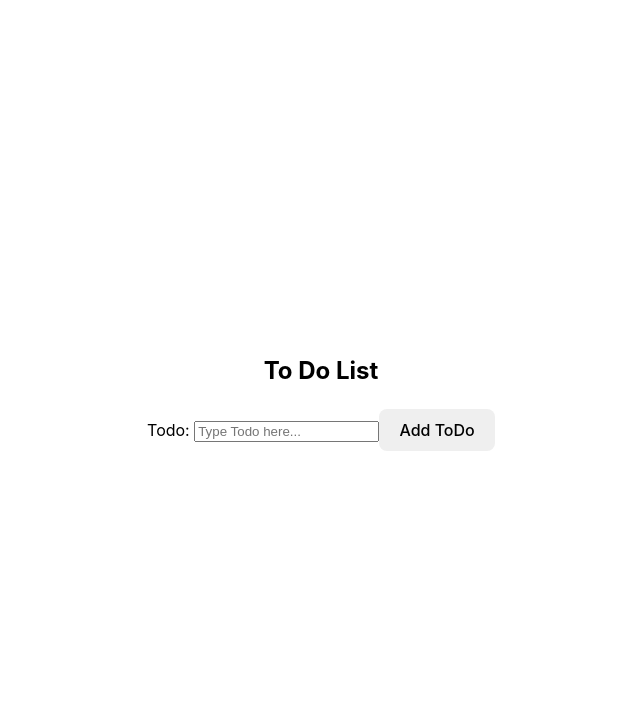
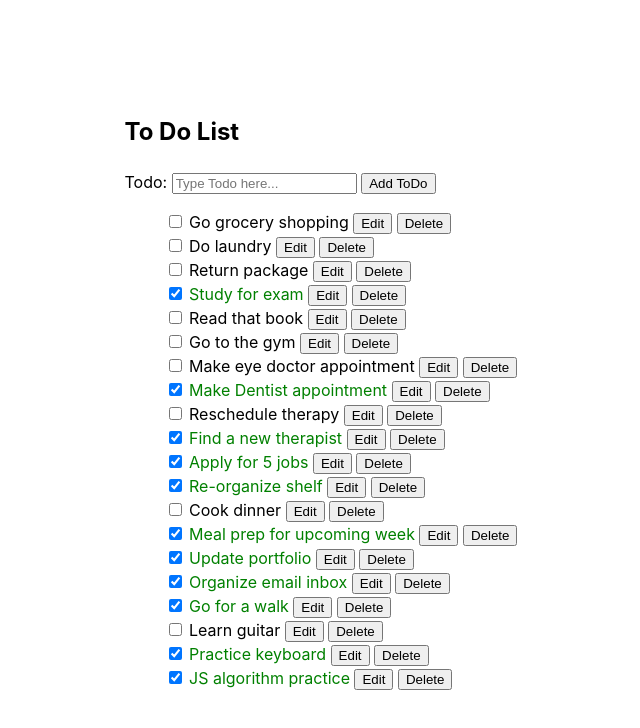
Before and after one commit to swelbeck/ralab320.9.1, a React (Vite) app: page / in a window 1280 px wide. Shown: the top 728 px of the page, without its empty margins (319-959 px from the left). Built offline with nearby package versions, Linux system fonts and the light colour scheme.

Commit message:
make edit and delete buttons hidden during editing mode

```diff
--- a/src/App.css
+++ b/src/App.css
@@ -2,7 +2,7 @@
   max-width: 1280px;
   margin: 0 auto;
   padding: 2rem;
-  text-align: center;
+  /* text-align: center; */
 }
 
 li {
--- a/src/components/ToDoItem.jsx
+++ b/src/components/ToDoItem.jsx
@@ -1,8 +1,8 @@
-import { useState } from "react";
+import { useState, useEffect } from "react";
 import ACTIONS from "../utilities/toDoReducerActions.mjs";
 
 export default function ToDoItem({ toDoList, dispatch }) {
-    console.log(toDoList)
+  //   console.log(toDoList);
   const [isEditing, setIsEditing] = useState(null);
   const [editText, setEditText] = useState("");
 
@@ -10,8 +10,11 @@ export default function ToDoItem({ toDoList, dispatch }) {
     dispatch({ type: ACTIONS.DELETE_TODO, payload: id });
   }
 
-  function handleToggle(id) {
-    dispatch({ type: ACTIONS.TOGGLE_TODO, payload: id });
+  function handleChecked(e, id) {
+    dispatch({
+      type: ACTIONS.CHECKED_TODO,
+      payload: { id, completed: e.target.checked },
+    });
   }
 
   function handleEdit(id, currentTitle) {
@@ -28,23 +31,46 @@ export default function ToDoItem({ toDoList, dispatch }) {
     <ul>
       {toDoList.map((item) => (
         <li key={item.id}>
-          <button onClick={() => handleToggle(item.id)}>Toggle</button>
+          <label>
+            <input
+              onChange={(e) => handleChecked(e, item.id)}
+              type="checkbox"
+              checked={item.completed}
+            />{" "}
+          </label>
           {isEditing === item.id ? (
             <>
-              <input
-                type="text"
-                value={editText}
-                onChange={(e) => setEditText(e.target.value)}
-              />
-              <button onClick={() => handleSave(item.id)}>Save</button>
+              <label>
+                {" "}
+                <input
+                  type="text"
+                  value={editText}
+                  onChange={(e) => setEditText(e.target.value)}
+                />{" "}
+              </label>{" "}
+              <span className="button">
+                <button onClick={() => handleSave(item.id)} type="submit">
+                  Save
+                </button>
+              </span>
             </>
           ) : (
             <span style={{ color: item.completed ? "green" : "#000" }}>
               {item.title}
             </span>
           )}
-          <button onClick={() => handleEdit(item.id, item.title)}>Edit</button>
-          <button onClick={() => handleDelete(item.id)}>Delete</button>
+          {isEditing !== item.id && (
+            <>
+              <span className="button">{" "}
+                <button onClick={() => handleEdit(item.id, item.title)}>
+                  Edit
+                </button>
+              </span>{" "}
+              <span className="button">
+                <button onClick={() => handleDelete(item.id)}>Delete</button>
+              </span>
+            </>
+          )}
         </li>
       ))}
     </ul>
--- a/src/index.css
+++ b/src/index.css
@@ -36,35 +36,3 @@ h1 {
   font-size: 3.2em;
   line-height: 1.1;
 }
-
-button {
-  border-radius: 8px;
-  border: 1px solid transparent;
-  padding: 0.6em 1.2em;
-  font-size: 1em;
-  font-weight: 500;
-  font-family: inherit;
-  /* background-color: #1a1a1a; */
-  cursor: pointer;
-  transition: border-color 0.25s;
-}
-button:hover {
-  border-color: #646cff;
-}
-button:focus,
-button:focus-visible {
-  outline: 4px auto -webkit-focus-ring-color;
-}
-
-/* @media (prefers-color-scheme: light) {
-  :root {
-    color: #213547;
-    background-color: #ffffff;
-  }
-  a:hover {
-    color: #747bff;
-  }
-  button {
-    background-color: #f9f9f9;
-  }
-} */
--- a/src/pages/ToDoListForm.jsx
+++ b/src/pages/ToDoListForm.jsx
@@ -1,10 +1,11 @@
 import { useState, useReducer } from "react";
+import initialToDos from "../utilities/data.mjs";
 import ToDoItem from "../components/ToDoItem";
 import toDoReducer from "../utilities/toDoReducer.mjs";
 import ACTIONS from "../utilities/toDoReducerActions.mjs";
 
 export default function ToDoListForm() {
-  const [toDoList, dispatch] = useReducer(toDoReducer, []);
+  const [toDoList, dispatch] = useReducer(toDoReducer, initialToDos);
   const [formData, setFormData] = useState({
     title: "",
     completed: false,
@@ -41,7 +42,7 @@ export default function ToDoListForm() {
             value={formData.title}
             placeholder="Type Todo here..."
           />
-        </label>
+        </label>{" "}
         <button type="submit">Add ToDo</button>
         <ToDoItem toDoList={toDoList} dispatch={dispatch} />
       </form>
--- a/src/utilities/toDoReducer.mjs
+++ b/src/utilities/toDoReducer.mjs
@@ -1,8 +1,6 @@
 import ACTIONS from "./toDoReducerActions.mjs";
 
 export default function reducer(todos, action) {
-  console.log(action);
-  console.log(todos);
   switch (action.type) {
     case ACTIONS.ADD_TODO:
       return [action.payload, ...todos];
@@ -16,10 +14,10 @@ export default function reducer(todos, action) {
           ? { ...item, title: action.payload.title }
           : item
       );
-    case ACTIONS.TOGGLE_TODO:
+    case ACTIONS.CHECKED_TODO:
       return todos.map((item) =>
-        item.id === action.payload
-          ? { ...item, completed: !item.completed }
+        item.id === action.payload.id
+          ? { ...item, completed: action.payload.completed }
           : item
       );
     default:
--- a/src/utilities/toDoReducerActions.mjs
+++ b/src/utilities/toDoReducerActions.mjs
@@ -2,7 +2,7 @@ const ACTIONS = {
   ADD_TODO: "ADD_TODO",
   DELETE_TODO: "DELETE_TODO",
   EDIT_TODO: "EDIT_TODO",
-  TOGGLE_TODO: "TOGGLE_TODO"
+  CHECKED_TODO: "CHECKED_TODO",
 };
 
 export default ACTIONS;
```
